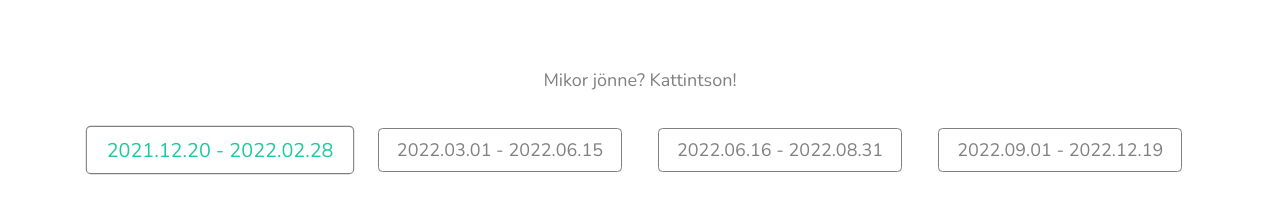
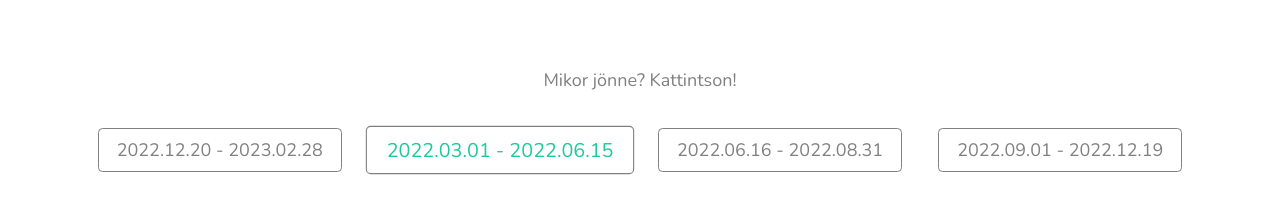
Before and after one commit to xdevtomix/bakonyi, a React (Vite) app: page / in a window 1280 px wide. Shown: the part 2620-2844 px from the top of the page. Built offline with nearby package versions, Linux system fonts and the light colour scheme; no server answers.

Commit message:
pricing - season change

```diff
--- a/src/components/Pricing.jsx
+++ b/src/components/Pricing.jsx
@@ -7,7 +7,7 @@ import 'swiper/css';
 const seasons = [
     {
         id: 1,
-        duration: '2021.12.20 - 2022.02.28',
+        duration: '2022.12.20 - 2023.02.28',
         places: [
             {
                 name: 'Szoba 2',
@@ -211,7 +211,7 @@ const descriptions = {
 };
 
 export default function Pricing() {
-    const [season, setSeason] = useState(1);
+    const [season, setSeason] = useState(2);
     const [isRoomInfoVisible, setIsRoomInfoVisible] = useState({
         'Szoba 2': false,
         'Szoba 3': false,
```
